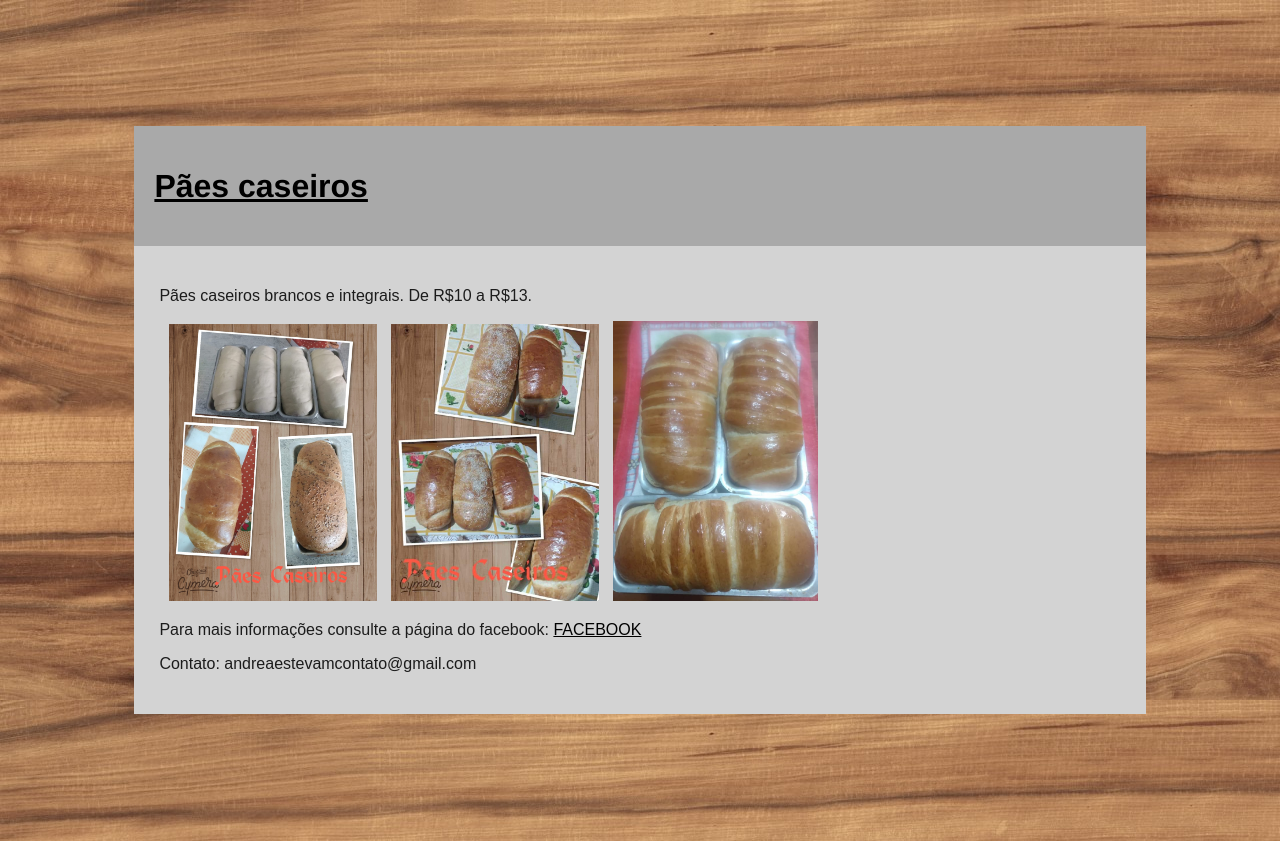
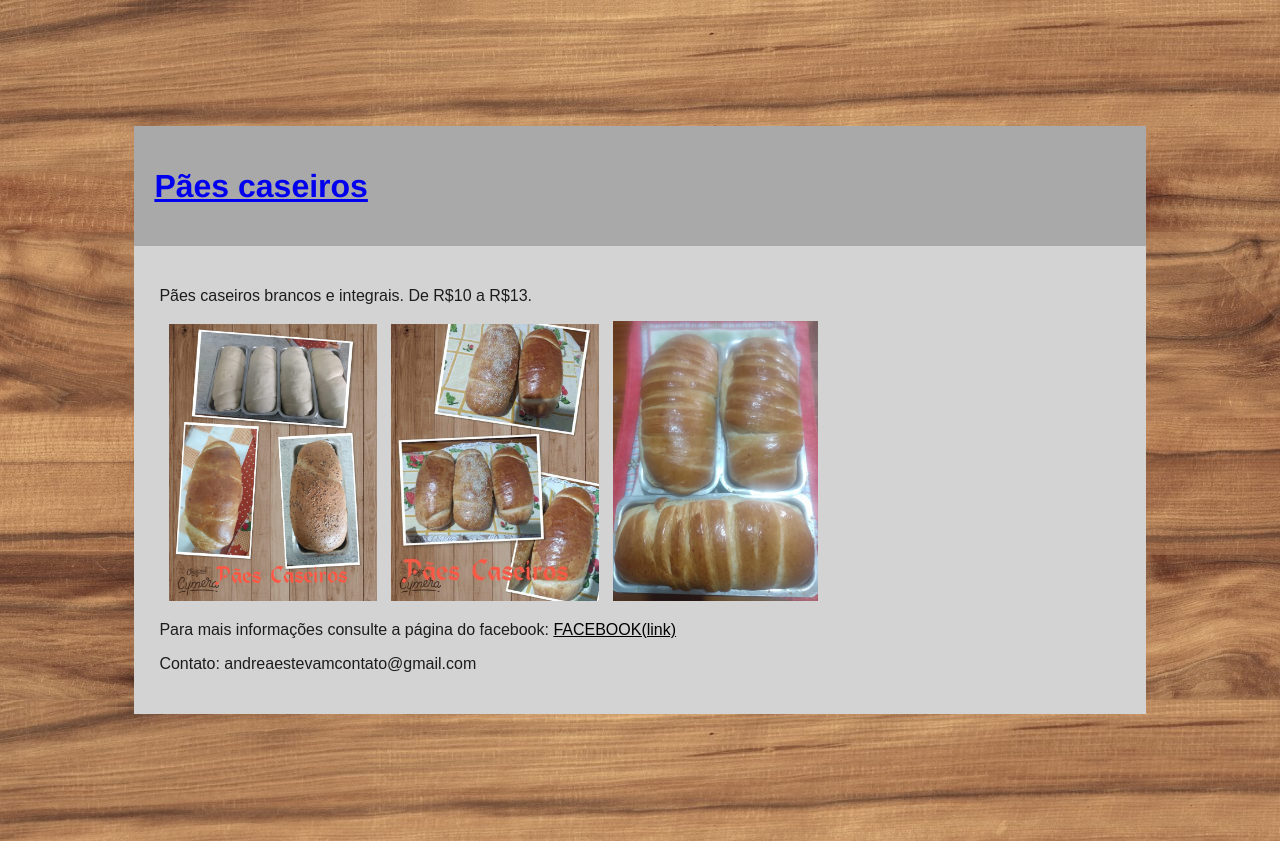
Before and after one commit to andreaestevam/andreaestevam.github.io, a plain HTML site: page index.html in a window 1280 px wide. Drawn offline with Linux system fonts and the light colour scheme.

Commit message:
Update index.html

```diff
--- a/index.html
+++ b/index.html
@@ -28,7 +28,7 @@
         padding:25px;
         color:#1C1C1C;
     }
-    a{
+    div#conteudo a{
         color:black;
 
     }
@@ -52,7 +52,7 @@
     <img src='imagens/pão2.jpg' width="208px" alt='[Imagem de um pão]'>
     <img src='imagens/pão6.jpg' width="205px" alt='[Imagem de um pão]'>
     </li>
-    <p>Para mais informações consulte a página do facebook: <a href='https://www.facebook.com/estevamandrea/'>FACEBOOK</a></p>
+    <p>Para mais informações consulte a página do facebook: <a href='https://www.facebook.com/estevamandrea/'>FACEBOOK(link)</a></p>
         <p>Contato: andreaestevamcontato@gmail.com</p>
     </div>
 </div>
```
